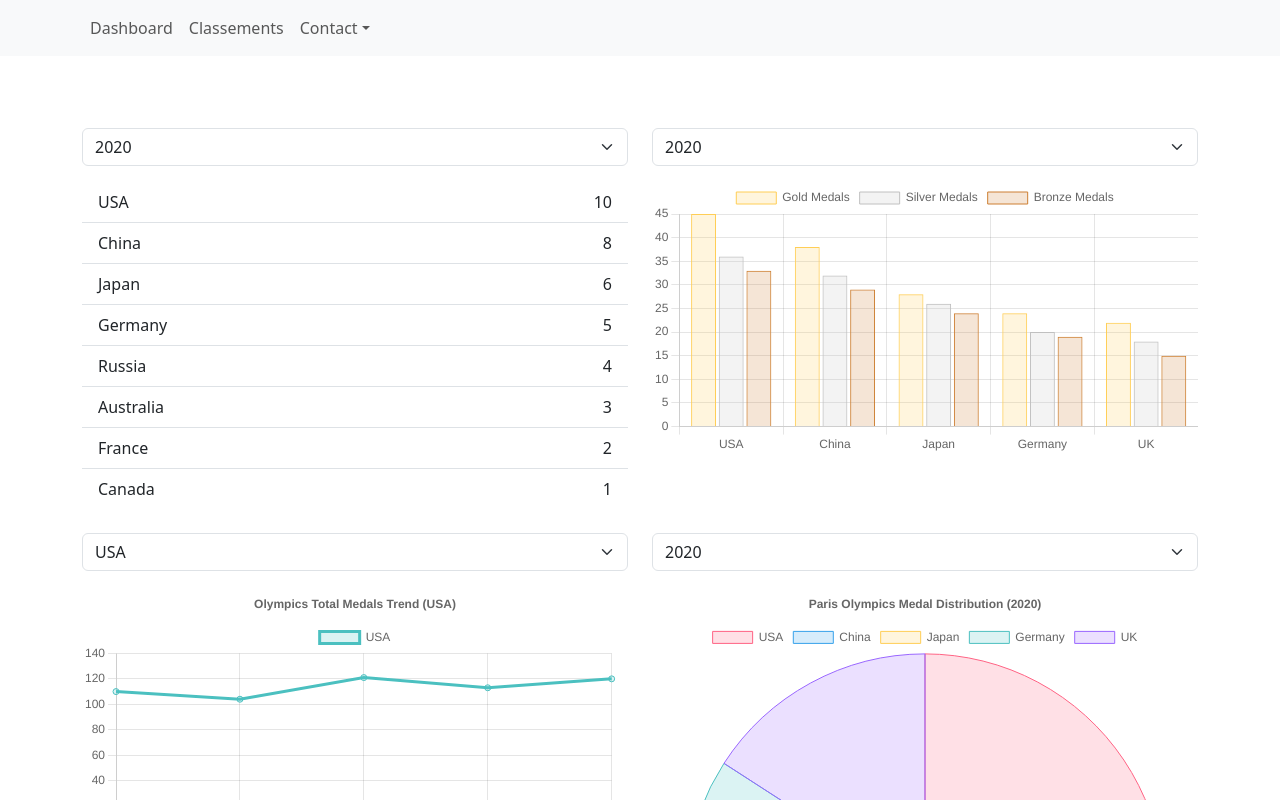
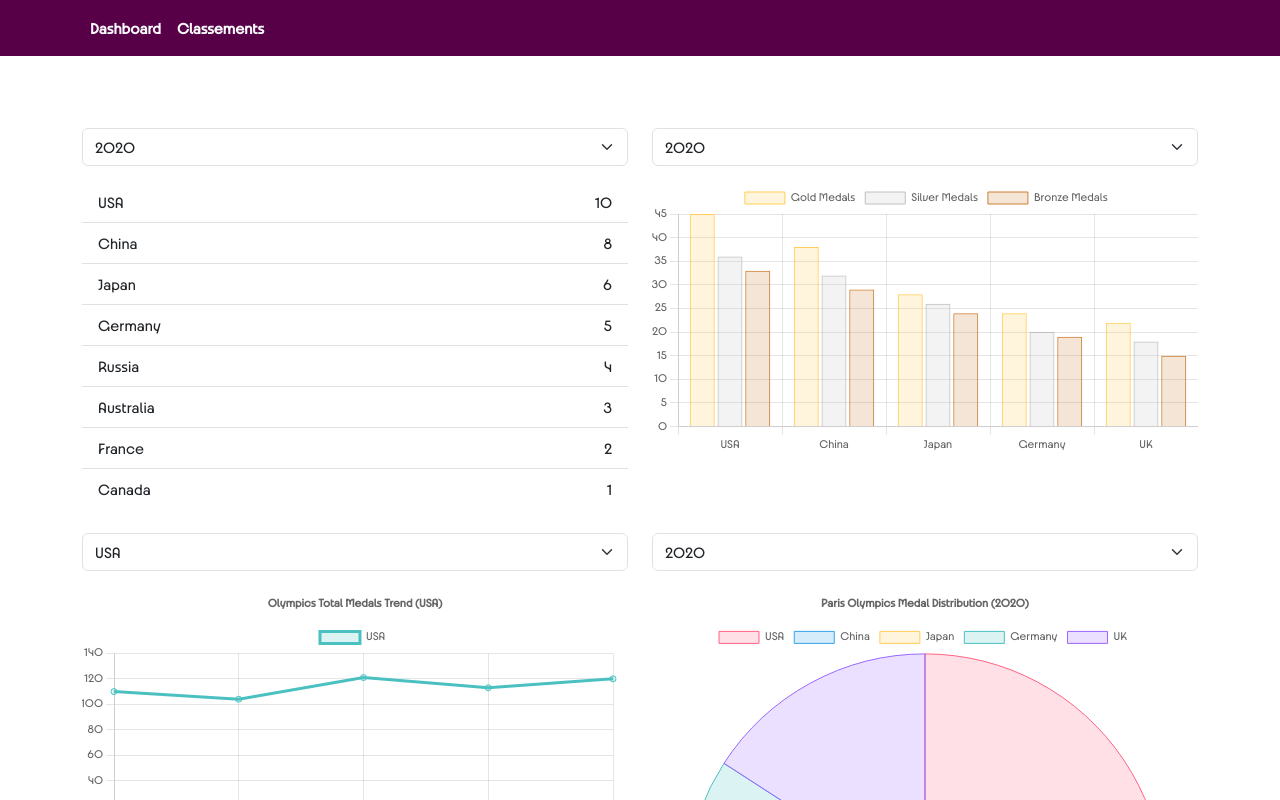
Before and after one commit to DavalEnzo/Hackathon-MIA6, a React (Create React App) app in the folder front/jo-ia-ipssi/: page / in a window 1280 px wide. Shown: the top 800 px of the page. Built offline with nearby package versions, Linux system fonts and the light colour scheme.

Commit message:
add Font JO Paris

```diff
--- a/front/jo-ia-ipssi/src/App.js
+++ b/front/jo-ia-ipssi/src/App.js
@@ -1,6 +1,7 @@
 import { BrowserRouter, Route, Routes } from "react-router-dom";
 import Homepage from "./pages/Homepage";
 import TestPage from "./pages/TestPage";
+
 
 
 function App() {
--- a/front/jo-ia-ipssi/src/components/Head.jsx
+++ b/front/jo-ia-ipssi/src/components/Head.jsx
@@ -1,28 +1,20 @@
 import Container from "react-bootstrap/Container";
 import Nav from "react-bootstrap/Nav";
 import Navbar from "react-bootstrap/Navbar";
-import NavDropdown from "react-bootstrap/NavDropdown";
 
 function Head() {
   return (
-    <Navbar expand="sm" className="bg-body-tertiary">
+    <Navbar expand="sm" id="navbar">
       <Container>
         <Navbar.Toggle aria-controls="basic-navbar-nav" />
         <Navbar.Collapse className="w-100" id="basic-navbar-nav">
           <Nav>
-            <Nav.Link href="#home">Dashboard</Nav.Link>
-            <Nav.Link href="#link">Classements</Nav.Link>
-            <NavDropdown title="Contact" id="basic-nav-dropdown">
-              <NavDropdown.Item href="#action/3.1">Action</NavDropdown.Item>
-              <NavDropdown.Item href="#action/3.2">
-                Another action
-              </NavDropdown.Item>
-              <NavDropdown.Item href="#action/3.3">Something</NavDropdown.Item>
-              <NavDropdown.Divider />
-              <NavDropdown.Item href="#action/3.4">
-                Separated link
-              </NavDropdown.Item>
-            </NavDropdown>
+            <Nav.Link className="text-light fw-bold" href="#home">
+              Dashboard
+            </Nav.Link>
+            <Nav.Link className="text-light fw-bold" href="#link">
+              Classements
+            </Nav.Link>
           </Nav>
         </Navbar.Collapse>
       </Container>
--- a/front/jo-ia-ipssi/src/components/PieChart.jsx
+++ b/front/jo-ia-ipssi/src/components/PieChart.jsx
@@ -2,6 +2,8 @@
 import React, { useState } from "react";
 import { Pie } from "react-chartjs-2";
 import { Chart as ChartJS, ArcElement, Tooltip, Legend } from "chart.js";
+ChartJS.defaults.font.family = "Paris2024-Variable";
+
 
 ChartJS.register(ArcElement, Tooltip, Legend);
 
--- a/front/jo-ia-ipssi/src/components/Ranking.jsx
+++ b/front/jo-ia-ipssi/src/components/Ranking.jsx
@@ -38,7 +38,7 @@ const Ranking = () => {
   const countries = medalData[selectedYear];
 
   return (
-    <div className="col-12 col-sm-6 col-xxl-3 mt-4">
+    <div className="col-12 col-sm-6 col-xxl-4 mt-4">
       <div className="text-center mb-3">
         <select
           className="form-select"
--- a/front/jo-ia-ipssi/src/components/RankingChart.jsx
+++ b/front/jo-ia-ipssi/src/components/RankingChart.jsx
@@ -10,6 +10,7 @@ import {
   Tooltip,
   Legend,
 } from "chart.js";
+
 
 ChartJS.register(
   CategoryScale,
--- a/front/jo-ia-ipssi/src/components/TrendChart.jsx
+++ b/front/jo-ia-ipssi/src/components/TrendChart.jsx
@@ -1,4 +1,3 @@
-// src/TrendChart.js
 import React, { useState } from "react";
 import { Line } from "react-chartjs-2";
 import {
@@ -13,6 +12,7 @@ import {
 } from "chart.js";
 
 ChartJS.register(
+
   CategoryScale,
   LinearScale,
   PointElement,
@@ -89,6 +89,10 @@ const TrendChart = () => {
         beginAtZero: true,
       },
     },
+    // Ajoutez cette propriété pour changer la police de caractères
+    font: {
+      family: "Paris2024-Variable", // Remplacez 'Arial' par la police de votre choix
+    },
   };
 
   return (
--- a/front/jo-ia-ipssi/src/index.css
+++ b/front/jo-ia-ipssi/src/index.css
@@ -1,13 +1,18 @@
+@font-face {
+  font-family: 'Paris2024-Variable';
+  font-style: normal;
+  font-weight: 400;
+  src: url('./font/Paris2024Variable.ttf') format('truetype');
+}
+
 body {
   margin: 0;
-  font-family: -apple-system, BlinkMacSystemFont, 'Segoe UI', 'Roboto', 'Oxygen',
-    'Ubuntu', 'Cantarell', 'Fira Sans', 'Droid Sans', 'Helvetica Neue',
-    sans-serif;
+  font-family: 'Paris2024-Variable'!important;
   -webkit-font-smoothing: antialiased;
   -moz-osx-font-smoothing: grayscale;
 }
 
-code {
-  font-family: source-code-pro, Menlo, Monaco, Consolas, 'Courier New',
-    monospace;
+#navbar{
+  background-color: #570047!important;
+  color: white!important;
 }
```
Also changed, not shown: front/jo-ia-ipssi/src/components/Sidebar.jsx (added), front/jo-ia-ipssi/src/font/Paris2024Variable.ttf (added).
